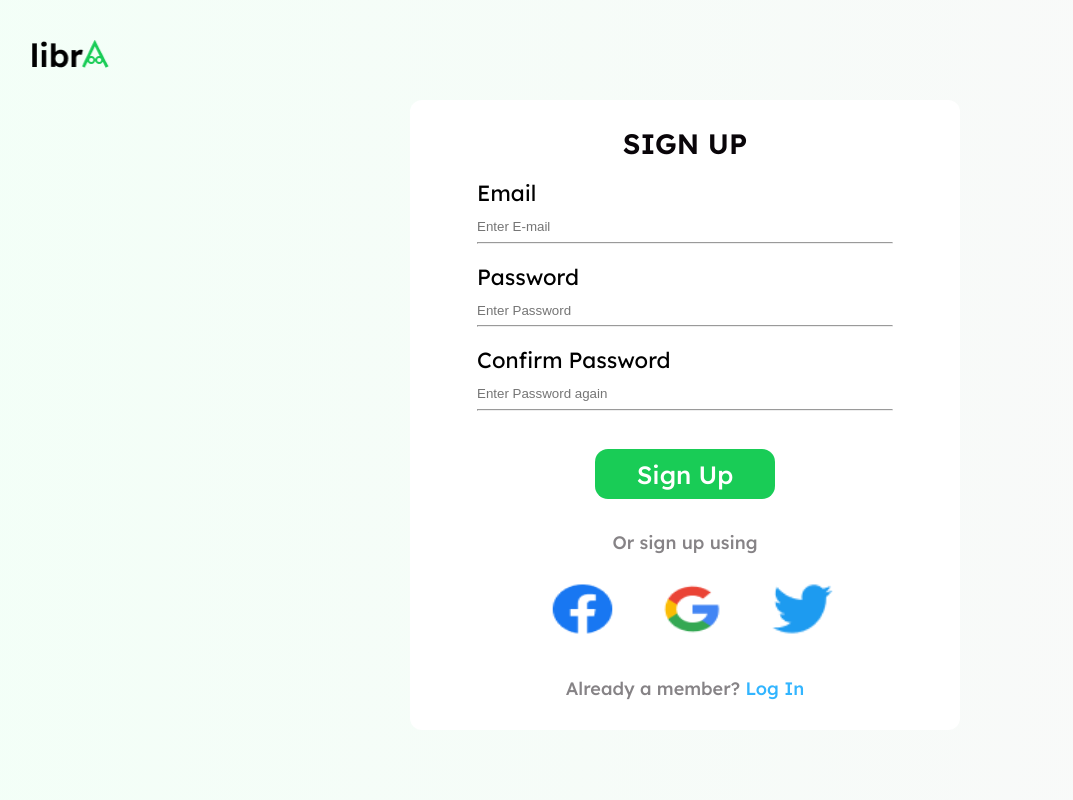
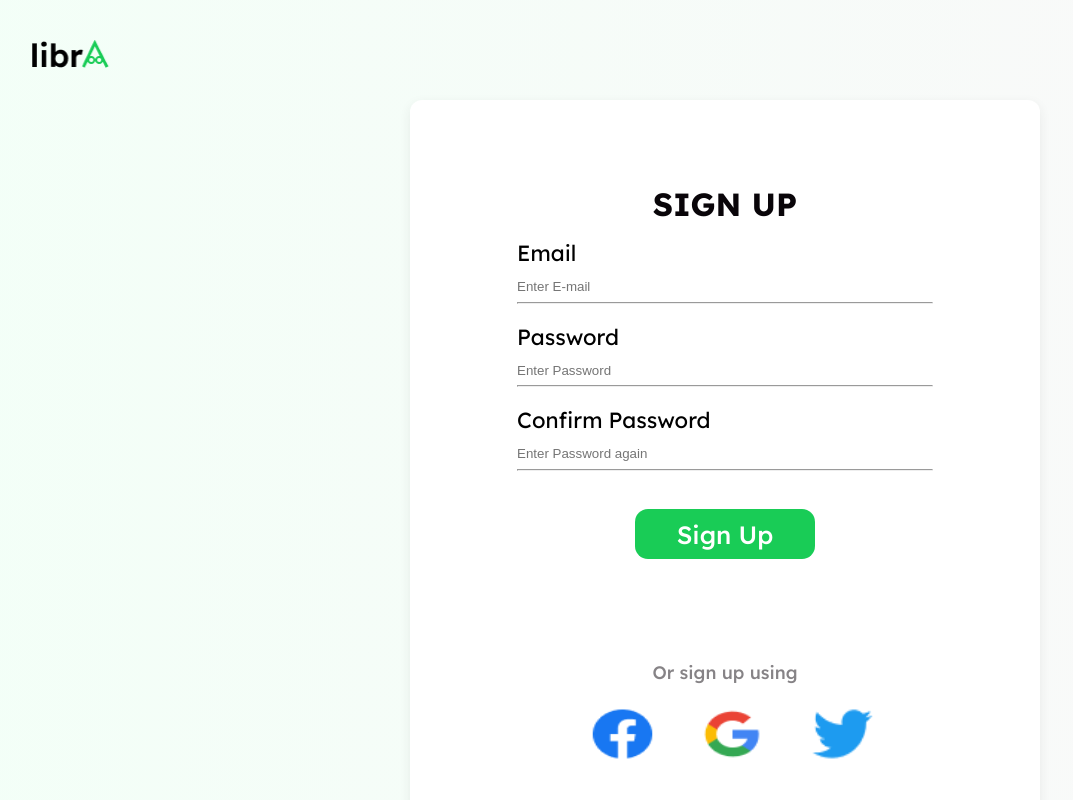
Before and after one commit to Nifix001/Libra, a React (Create React App) app: page /sign-up in a window 1280 px wide. Shown: the top 800 px of the page, without its empty margins (70-1143 px from the left). Built offline with nearby package versions, Linux system fonts and the light colour scheme.

Commit message:
New commit

```diff
--- a/src/index.css
+++ b/src/index.css
@@ -741,10 +741,11 @@ color: #5E5A5E;
   flex-direction: column;
   justify-content: center;
   height: 550px;
-  width: 550px;
+  width: 630px;
   border-radius: 12px;
-  padding-top: 50px;
-  padding-bottom: 5px;
+  padding-top: 70px;
+  padding-bottom: 20px;
+  box-shadow: 0px 4px 12px rgba(51, 51, 51, 0.08);
 }
 
 .form header{
@@ -754,8 +755,8 @@ color: #5E5A5E;
 
 .form h2{
   font-family: Lexend;
-  font-size: 28px;
-  font-weight: 600;
+  font-size: 32px;
+  font-weight: 680;
   line-height: 38px;
   letter-spacing: 0em;
   text-align: left;
@@ -817,11 +818,12 @@ color: #5E5A5E;
   display: flex;
   flex-direction: column;
   justify-content: center;
-  height: 550px;
-  width: 550px;
+  height: 700px;
+  width: 630px;
   border-radius: 12px;
-  padding-top: 20px;
-  padding-bottom: 60px;
+  padding-top: 50px;
+  padding-bottom: 80px;
+  box-shadow: 0px 4px 12px rgba(51, 51, 51, 0.08);
 }
 
 .form1 header{
@@ -830,8 +832,8 @@ color: #5E5A5E;
 
 .form1 h2{
   font-family: Lexend;
-  font-size: 28px;
-  font-weight: 600;
+  font-size: 32px;
+  font-weight: 680;
   line-height: 38px;
   letter-spacing: 0em;
   text-align: left;
@@ -920,7 +922,8 @@ color: #5E5A5E;
   flex-direction: column;
   justify-content: center;
   align-items: center;
-  padding-top: 15px;
+  margin-top: 85px;
+  margin-bottom: 20px;
 }
 
 .icons p{
@@ -934,7 +937,7 @@ color: #5E5A5E;
   align-items: center;
   gap: 110px;
   position: relative;
-  top: 100px;
+  top: 95px;
   right: 370px;
 
 }
@@ -955,9 +958,9 @@ span{
 
 span a{
   font-family: Lexend;
-  font-size: 18px;
+  font-size: 16px;
   font-weight: 500;
-  line-height: 22px;
+  line-height: 20px;
   text-align: end;
   letter-spacing: 0em;
   text-decoration: none;
```
